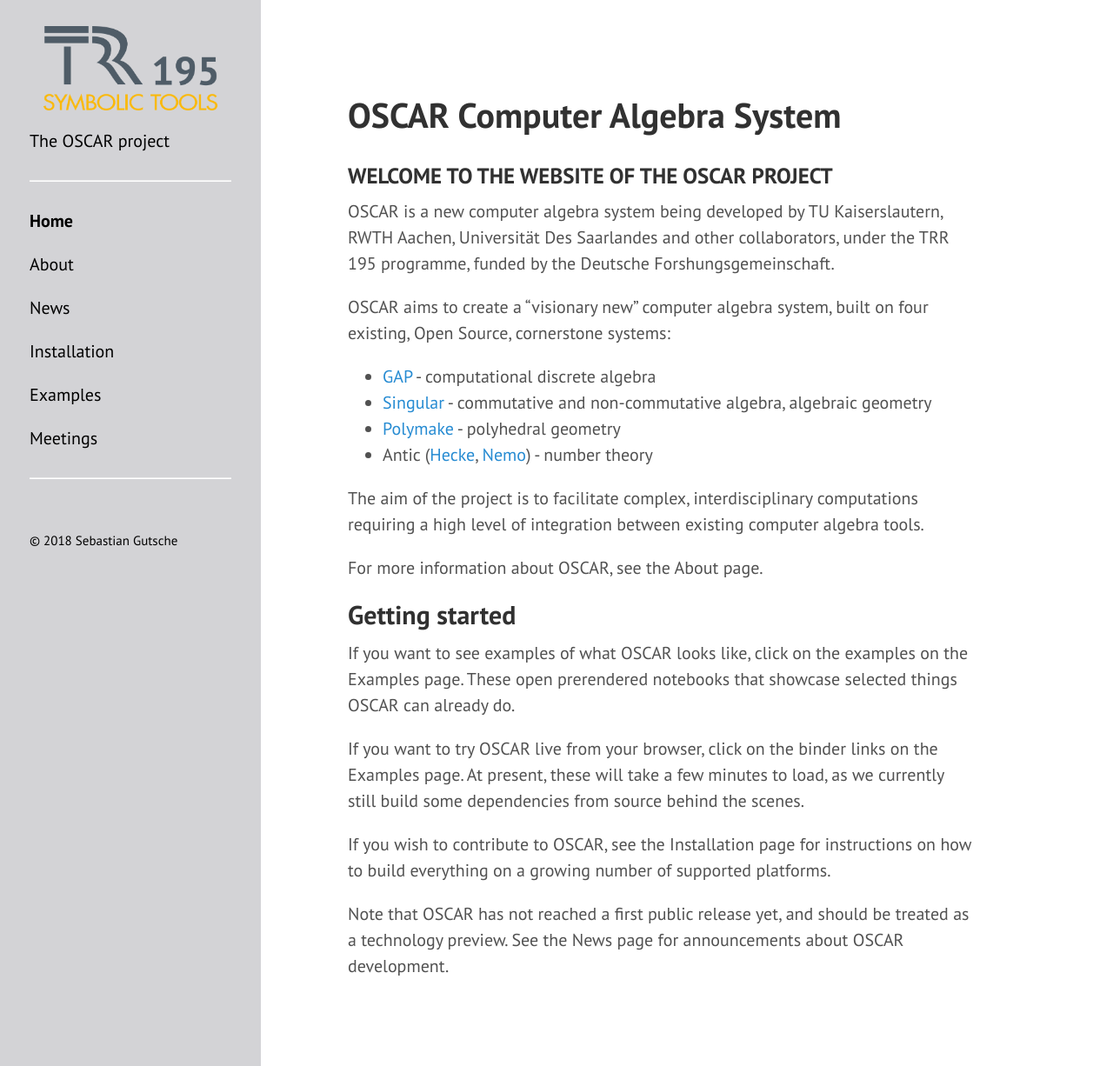
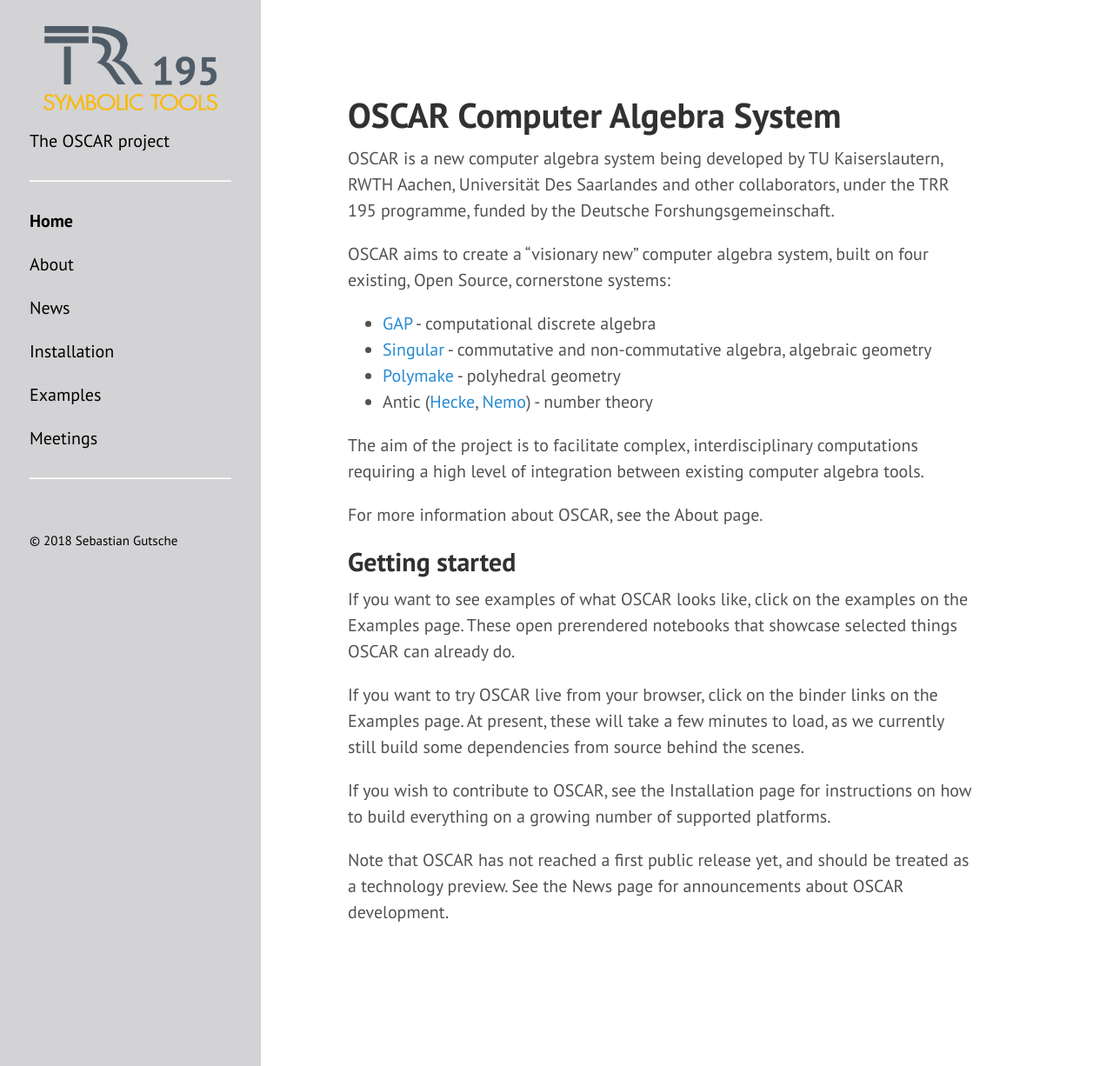
Before and after one commit to oscar-system/oscar-website, a Jekyll site: the page built from index.md, in a window 1280 px wide and 1226 px high. Shown: the whole window at 87% size. Built offline with Jekyll 4.4.1, drawn with Linux system fonts in a browser that asks for light colours.

Commit message:
Try without subheading.

```diff
--- a/index.md
+++ b/index.md
@@ -4,8 +4,6 @@
 ---
 
 # {{ site.title }}
-
-### WELCOME TO THE WEBSITE OF THE OSCAR PROJECT
 
 OSCAR is a new computer algebra system being developed by TU Kaiserslautern,
 RWTH Aachen, Universität Des Saarlandes and other collaborators, under
```
